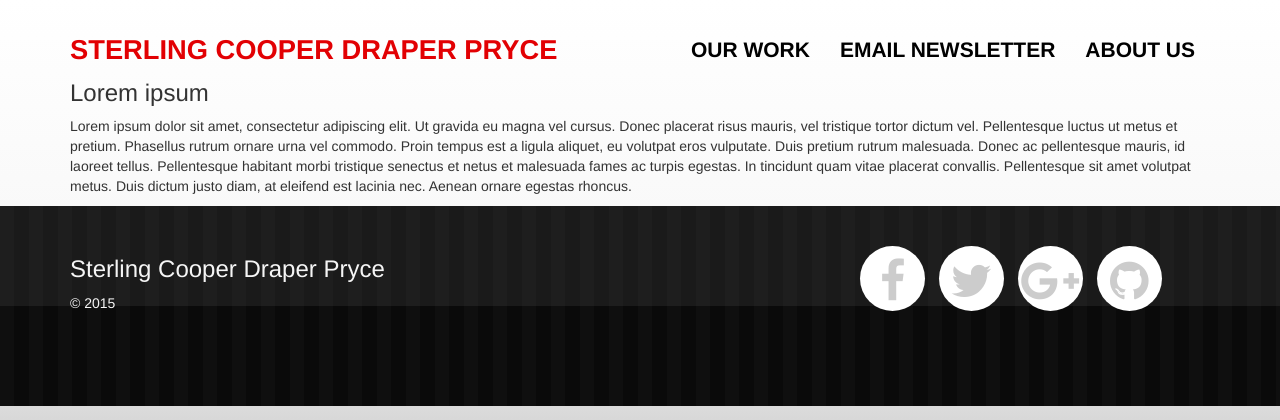
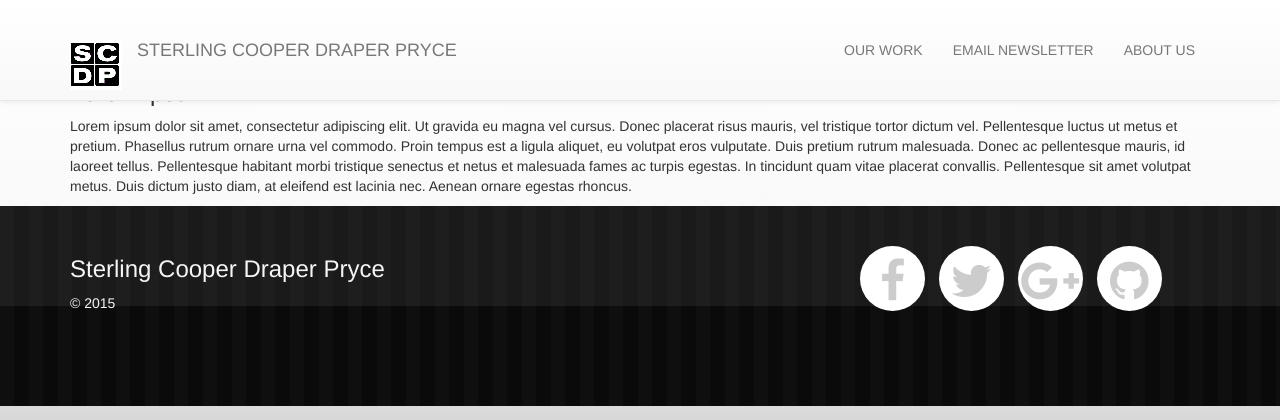
Before and after one commit to alexlanza/cs399_agency, a Django app: page / in a window 1280 px wide. Shown: the top 420 px of the page. Run offline with Django 3.2, Linux system fonts and the light colour scheme; parts of the project's set-up code (start-up, migrations or seed data) failed here and were passed over; some libraries are stand-ins or nearby versions.

Commit message:
Changed Navbar
changed navbar appearance from transparent to default and placed small
logo

```diff
--- a/agency/templates/_base.html
+++ b/agency/templates/_base.html
@@ -31,9 +31,14 @@
 </head>
 <body>
 <!-- Fixed navbar -->
-<nav class="navbar navbar-fixed-top navbar-transparent">
+<nav class="navbar navbar-fixed-top navbar-default">
     <div class="container" >
         <div class="navbar-header">
+
+			<a class="navbar-brand" href="/">
+
+				<img alt="SCDP" src="/static/images/logo_small.gif">
+			</a>
             <button type="button" class="navbar-toggle collapsed" data-toggle="collapse"
                     data-target="#navbar" aria-expanded="false" aria-controls="navbar">
                 <span class="sr-only">Toggle navigation</span>
@@ -42,14 +47,16 @@
                 <span class="icon-bar"></span>
             </button>
             <a class="navbar-brand" href="/">STERLING COOPER DRAPER PRYCE</a>
-        </div>
+			</div>
         <div id="navbar" class="navbar-collapse navbar-right collapse">
-            <ul class="nav navbar-nav">
+
+		<ul class="nav navbar-nav">
                 <li><a href="/campaigns">OUR WORK</a></li>
 				<li><a href="/email">EMAIL NEWSLETTER</a></li>
                 <li><a href="/about">ABOUT US</a></li>
 			</ul>
-        </div>
+		</div>
+
         <!--/.nav-collapse -->
     </div>
 </nav>
```
